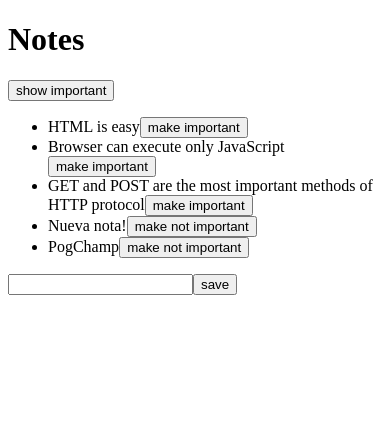
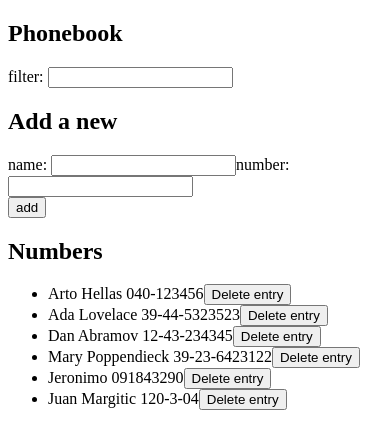
Before and after one commit to JeronimoMarg/react, a React (Vite) app: page / in a window 390 px wide. Shown: the top 448 px of the page. Built offline with nearby package versions, Linux system fonts and the light colour scheme; data requests are answered from the project's data file.

Commit message:
Aplicacion de phonebook con PUT, DELETE, POST en server

```diff
--- a/db.json
+++ b/db.json
@@ -46,6 +46,16 @@
       "name": "Mary Poppendieck",
       "number": "39-23-6423122",
       "id": "4"
+    },
+    {
+      "name": "Jeronimo",
+      "number": "091843290",
+      "id": "5f5f"
+    },
+    {
+      "id": "9d2e",
+      "name": "Juan Margitic",
+      "number": "120-3-04"
     }
   ]
 }
--- a/src/App.jsx
+++ b/src/App.jsx
@@ -1,5 +1,4 @@
 import { useState, useEffect} from 'react'
-import axios from 'axios'
 import Note from './components/Note'
 import noteService from './services/notes'
 
--- a/src/Practica.jsx
+++ b/src/Practica.jsx
@@ -1,24 +1,24 @@
 import { useState, useEffect } from 'react'
-import axios from 'axios'
 import Filter from './components/Filter'
 import PersonForm from './components/PersonForm'
 import PersonList from './components/PersonList'
+import phonebookService from './services/phonebook'
 
 const Practica = () => {
   const [persons, setPersons] = useState([])
   const [busqueda, setBusqueda] = useState('')
 
   const hook = () => {
-    console.log('effect')
-    axios
-      .get('http://localhost:3001/persons')
-      .then(response => {
-        console.log('promise fulfilled')
-        setPersons(response.data)
+    console.log('Effect')
+    phonebookService
+      .getAll()
+      .then(data => {
+        console.log('Promise fulfilled')
+        setPersons(data)
       })
   }
   useEffect(hook, [])
-  console.log('cantidad de personas cargadas: ', persons.length)
+  console.log('Cantidad de personas cargadas: ', persons.length)
 
   return (
     <div>
@@ -27,7 +27,7 @@ const Practica = () => {
       <h2>Add a new</h2>
       <PersonForm persons={persons} setPersons={setPersons} />
       <h2>Numbers</h2>
-      <PersonList persons={persons} busqueda={busqueda} />
+      <PersonList persons={persons} busqueda={busqueda} setPersons={setPersons}/>
     </div>
   )
 }
--- a/src/components/PersonForm.jsx
+++ b/src/components/PersonForm.jsx
@@ -1,4 +1,5 @@
 import React, { useState } from 'react'
+import phonebookService from '../services/phonebook'
 
 const PersonForm = ({ persons, setPersons }) => {
   const [newName, setNewName] = useState('')
@@ -13,26 +14,48 @@ const PersonForm = ({ persons, setPersons }) => {
     }
   }
 
-  const yaExiste = (nombre) => {
-    if (persons.filter(p => p.name === nombre).length !== 0) {
-      alert(`${nombre} ya esta en el fonebuk`)
-      return true
-    } else {
-      return false
-    }
+  const encontrarPersona = (nombre) => {
+    const persona = persons.filter(p => p.name === nombre)
+    return persona
   }
 
   const handleSubmit = (event) => {
     event.preventDefault()
     console.log("Boton agregar presionado", event.target)
-    if (cumple(newName, newNumber) && !yaExiste(newName)) {
-      const nuevo = {
-        name: newName,
-        number: newNumber
+    if(cumple(newName, newNumber)){
+      const personaEncontrada = encontrarPersona(newName)
+      //Si no existe el usuario con el nombre entonces se crea uno nuevo, haciendo un POST
+      if(personaEncontrada.length === 0){
+        console.log('No se encontro persona con nombre: ', newName, '. Se creara una nueva')
+        const nuevo = {
+          name: newName,
+          number: newNumber
+        }
+        phonebookService
+          .create(nuevo)
+          .then(data => {
+            console.log('Se creo persona: ', data)
+            setPersons(persons.concat(data))
+            setNewName('')
+            setNewNumber('')
+          })
       }
-      setPersons(persons.concat(nuevo))
-      setNewName('')
-      setNewNumber('')
+      //Si ya existe el usuario entonces se modifica el numero, haciendo un PUT
+      else if (personaEncontrada.length === 1){
+        console.log('Se encontro persona con nombre: ', newName, '. Se modificara su numero')
+        const modificado = {
+          name: personaEncontrada[0].name,
+          number: newNumber
+        }
+        phonebookService
+          .update(personaEncontrada[0].id, modificado)
+          .then(data => {
+            console.log('Se modifico el numero de: ', data.name, ' a: ', data.number)
+            setPersons(persons.map(p => p.id === data.id ? data : p))
+            setNewName('')
+            setNewNumber('')
+          })
+      }
     }
   }
 
--- a/src/components/PersonList.jsx
+++ b/src/components/PersonList.jsx
@@ -1,9 +1,31 @@
 import React from 'react'
+import phonebookService from '../services/phonebook'
 
-const PersonList = ({ persons, busqueda }) => {
+const PersonList = ({ persons, busqueda, setPersons }) => {
+
+  const handleDelete = (persona) => {
+    console.log('Se presiono el boton para borrar a: ', persona.name)
+    if (confirm(`Delete ${persona.name}?`)){
+      phonebookService
+      .remove(persona)
+      .then(data => {
+        console.log('Se borro persona: ', data)
+        setPersons(persons.filter(p => p.id !== persona.id))
+      })
+    }else{
+      console.log(`No se borro a ${persona.name}`)
+    }
+  }
+
   const personasMapeadas = persons
     .filter(p => p.name.toLowerCase().includes(busqueda.toLowerCase()))
-    .map(p => <li key={p.name}>{p.name} {p.number}</li>)
+    .map(p => {
+    return (
+      <li key={p.name}>
+        {p.name} {p.number}
+        <button onClick={() => handleDelete(p)}>Delete entry</button>
+      </li>
+    )})
 
   return (
     <ul>
--- a/src/main.jsx
+++ b/src/main.jsx
@@ -3,4 +3,4 @@ import ReactDOM from 'react-dom/client'
 import App from './App'
 import Practica from './Practica'
 
-ReactDOM.createRoot(document.getElementById('root')).render(<App/>)
+ReactDOM.createRoot(document.getElementById('root')).render(<Practica/>)
--- /dev/null
+++ b/src/services/phonebook.js
@@ -0,0 +1,25 @@
+
+import axios from 'axios'
+const baseUrl = 'http://localhost:3001/persons'
+
+const create = (persona) => {
+    const promise = axios.post(baseUrl, persona)
+    return promise.then(response => response.data)
+}
+
+const remove = (persona) => {
+    const promise = axios.delete(`${baseUrl}/${persona.id}`)
+    return promise.then(response => response.data)
+}
+
+const update = (id, newObject) => {
+    const promise = axios.put(`${baseUrl}/${id}`, newObject)
+    return promise.then(response => response.data)
+}
+
+const getAll = () => {
+    const promise = axios.get(baseUrl)
+    return promise.then(response => response.data)
+}
+
+export default { create, remove, update, getAll }
```
